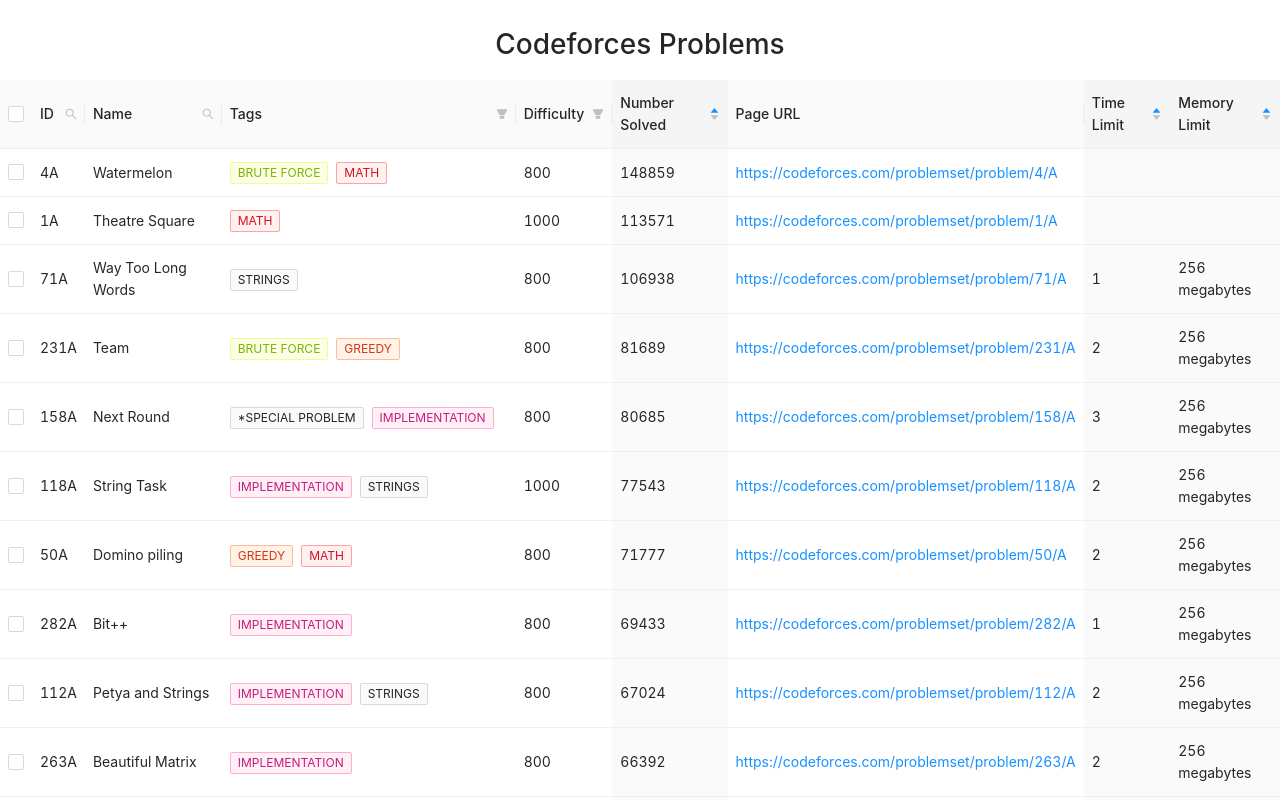
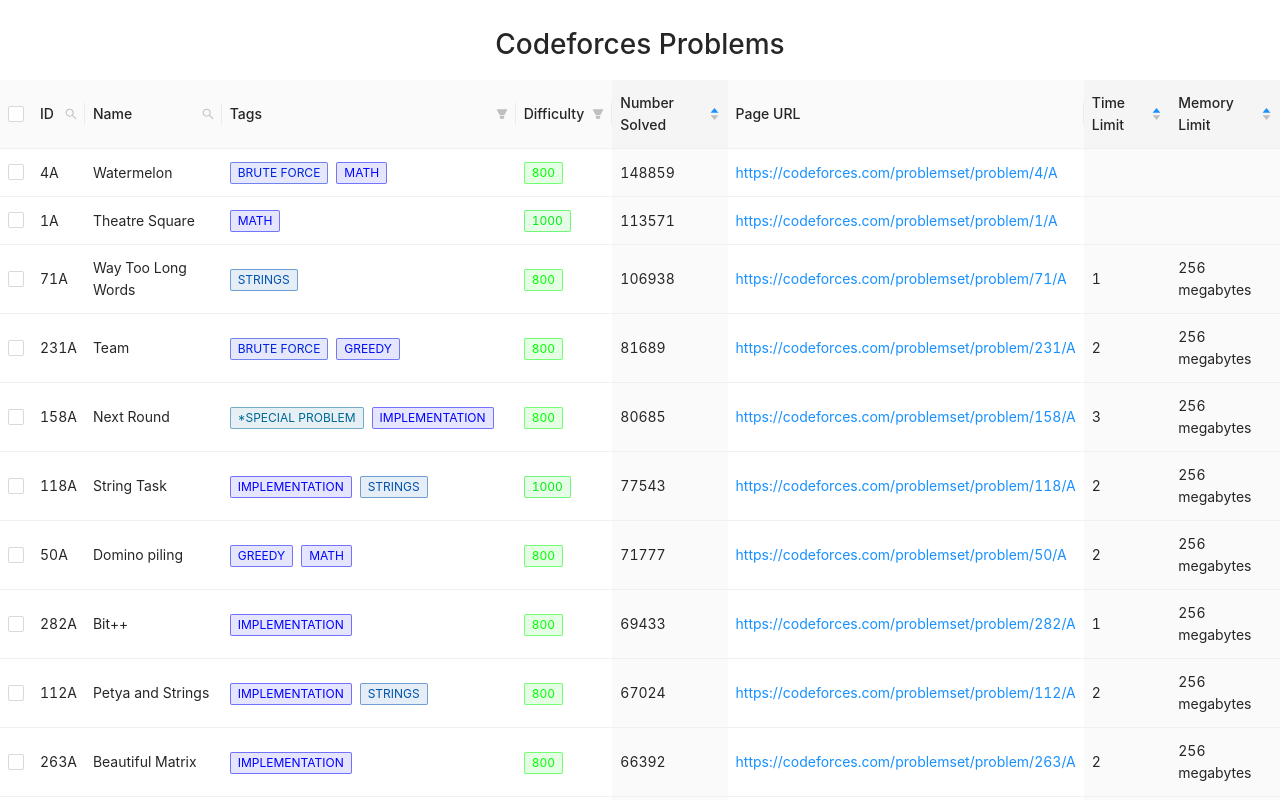
Before and after one commit to cc-visionary/Code-Forces-Web-App, a React (Create React App) app in the folder view_problems/: page / in a window 1280 px wide. Shown: the top 800 px of the page. Built offline with nearby package versions, Linux system fonts and the light colour scheme.

Commit message:
1-100% color feature

```diff
--- a/view_problems/src/pages/Home/Home.js
+++ b/view_problems/src/pages/Home/Home.js
@@ -10,6 +10,7 @@
         this.state = {
            data: props.data.data,
            schema: props.data.schema,
+           selectedRowKeys: [], // Check here to configure the default column
         };
     };
 
@@ -22,11 +23,36 @@
             'Page URL': link => <a href={link.replace('//problemset', '/problemset')} target='_blank' rel="noopener noreferrer">{link.replace('//problemset', '/problemset')}</a>,
             'Tags': cats => cats.split(',').map(tag => {
                 let color = ''
-                tagColorEquivalent.forEach((clr, key) => {
-                    if(sortedTags[key][0] === tag) color = clr
+                sortedTags.forEach((clr, key) => {
+                    if(clr[0] === tag) {
+                        color = parseInt((1 - key / sortedTags.length) * 255)
+                    }
                 })
-                return <Tag color={color} key={tag}>{tag.toUpperCase()}</Tag>
-            })
+                const red = 0
+                const green = String(255 - color)
+                const blue = color
+                return <Tag style={{
+                    backgroundColor: 'rgba(' + red + ', ' + green + ', ' + blue + ', 0.1)',
+                    color: 'rgb(' + red + ', ' + green + ', ' + blue + ')',
+                    borderColor: 'rgba(' + red + ', ' + green + ', ' + blue + ', 0.5)'
+                }} key={tag}>{tag.toUpperCase()}</Tag>
+            }),
+            'Difficulty': tag => {
+                let color = ''
+                sortedDifficulty.forEach((clr, key) => {
+                    if(Number(clr) === Number(tag)) {
+                        color = parseInt(key / sortedDifficulty.length * 255)
+                    }
+                })
+                const red = 0
+                const green = String(255 - color)
+                const blue = color
+                return <Tag style={{
+                    backgroundColor: 'rgba(' + red + ', ' + green + ', ' + blue + ', 0.1)',
+                    color: 'rgb(' + red + ', ' + green + ', ' + blue + ')',
+                    borderColor: 'rgba(' + red + ', ' + green + ', ' + blue + ', 0.5)'
+                }} key={tag}>{tag}</Tag>
+            }
         }
         const hasSearch = [
             this.state.schema['fields'][0]['name'], // ID
@@ -35,14 +61,12 @@
         let hasFilters = {}
         hasFilters[this.state.schema['fields'][2]['name']] = sortedTags.map(values => {return values[0].toUpperCase()}) // Tags
         hasFilters[this.state.schema['fields'][3]['name']] = sortedDifficulty // Difficulty
-        console.log(hasFilters)
 
         const hasSort = [
             this.state.schema['fields'][4]['name'], // Numbers Solved
             this.state.schema['fields'][6]['name'], // Time Limit
             this.state.schema['fields'][7]['name'], // Memory Limit
         ]
-        console.log(sortedDifficulty)
         this.state.schema['fields'].forEach(col => {
             let columnRules = {};
             if(hasSearch.includes(col['name'])) {
@@ -168,20 +192,35 @@
         return difficulties.sort((a, b) => a - b)
     }
 
+    onSelectChange = (selectedRowKeys, selectedRows) => {
+        console.log('on select change: ', selectedRowKeys, selectedRows);
+        this.setState({ selectedRowKeys });
+    };
+
     componentDidMount = () => {
+        let selectedRowKeys = []
+        this.state.data.forEach((val, key) => {
+            if(val['ID'].toLowerCase().includes('a')) {
+                selectedRowKeys = [...selectedRowKeys, key]
+            }
+        })
+        this.setState({ selectedRowKeys })
     };
 
 
     render() {
+        const  { selectedRowKeys } = this.state;
+        console.log(selectedRowKeys)
         // rowSelection object indicates the need for row selection
         const rowSelection = {
-            onChange: (selectedRowKeys, selectedRows) => {
-                console.log(`selectedRowKeys: ${selectedRowKeys}`, 'selectedRows: ', selectedRows);
+            selectedRowKeys,
+            onChange: this.onSelectChange,
+            onSelect: (record, selected, selectedRows) => {
+              console.log(record, selected, selectedRows);
             },
-            getCheckboxProps: record => ({
-                disabled: record['ID'] === 'Disabled User', // Column configuration not to be checked
-                name: record['ID'],
-            }),
+            onSelectAll: (selected, selectedRows, changeRows) => {
+              console.log(selected, selectedRows, changeRows);
+            },
         };
 
         const columns = this.setColumns()
@@ -193,9 +232,10 @@
                 <Table
                     size='middle'
                     pagination={{pageSize: 16}}
-                    rowSelection={{...rowSelection}}
+                    rowSelection={rowSelection}
                     columns={columns}
                     dataSource={this.state.data}
+                    rowKey={record => record.index}
                 />
             </div>
         )
```
